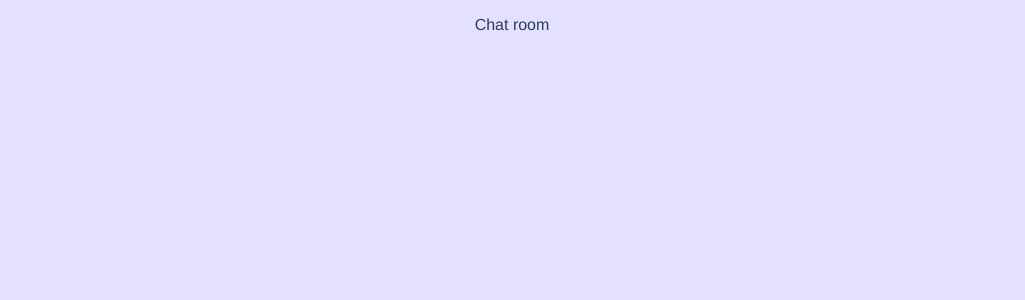
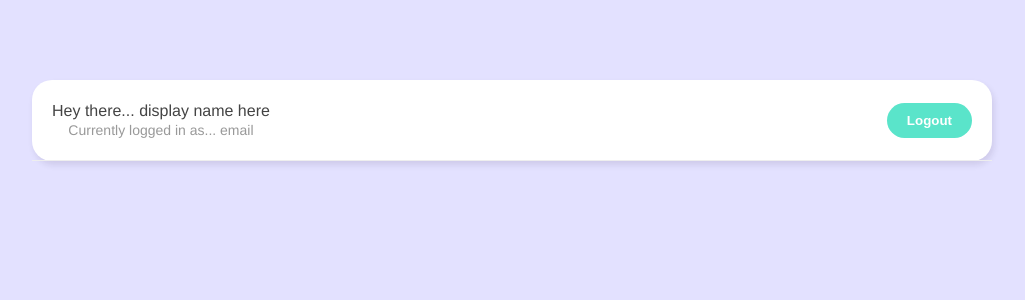
Before and after one commit to albiberon/vue-chat-room, a Vue app in the folder chat-room/: page /chatroom in a window 1280 px wide. Shown: the top 300 px of the page, without its empty margins (128-1153 px from the left). Built offline with nearby package versions, Linux system fonts and the light colour scheme.

Commit message:
sign out functionality implemented

```diff
--- a/chat-room/src/components/LoginForm.vue
+++ b/chat-room/src/components/LoginForm.vue
@@ -11,6 +11,7 @@
 <script>
 import { ref } from '@vue/reactivity'
 import useLogin from '../composables/useLogin'
+import { useRouter } from 'vue-router'
 
 export default {
     setup(props, context) {
@@ -25,6 +26,7 @@
                 if (!error.value) {
                     // console.log('User logged in')
                     context.emit('login')
+                    router.push({name: 'Chatroom'})
                 }
         }
 
--- a/chat-room/src/components/Navbar.vue
+++ b/chat-room/src/components/Navbar.vue
@@ -1,13 +1,53 @@
 <template>
-
+  <nav>
+    <div>
+      <p>Hey there... display name here</p>
+      <p class="email">Currently logged in as... email</p>
+    </div>
+    <button @click="handleClick">Logout</button>
+  </nav>
 </template>
 
 <script>
+import useLogout from '../composables/useLogout'
+import { useRouter } from 'vue-router'
+
+
 export default {
+setup(){
+    const { logout, error } = useLogout()
+    const router = useRouter()
+
+    const handleClick =async () => {
+        await logout()
+        if(!error.value) {
+            console.log('user logged out')
+            router.push({name: 'Welcome'})
+        }
+    }
+
+    return { handleClick }
+}
+
 
 }
 </script>
 
 <style>
-
+  nav {
+    padding: 20px;
+    border-bottom: 1px solid #eee;
+    display: flex;
+    justify-content: space-between;
+    align-items: center;
+  }
+  nav p {
+    margin: 2px auto;
+    font-size: 16px;
+    color: #444;
+  }
+  nav p.email {
+    font-size: 14px;
+    color: #999;
+  }
 </style>
--- /dev/null
+++ b/chat-room/src/composables/useLogout.js
@@ -0,0 +1,22 @@
+import { ref } from "vue"
+import { projectAuth } from "../firebase/config"
+
+const error = ref(null)
+
+const logout = async () => {
+    error.value = null
+
+    try {
+        await projectAuth.signOut()
+    } catch(err)  {
+        console.log(err.message)
+        error.value = err.message
+    }
+}
+
+const useLogout = () => {
+    return { logout, error }
+}
+
+
+export default useLogout
--- a/chat-room/src/views/Chatroom.vue
+++ b/chat-room/src/views/Chatroom.vue
@@ -1,10 +1,17 @@
 <template>
-  <p>Chat room</p>
+<div class="container">
+    <Navbar/>
+</div>
 </template>
 
 <script>
+import Navbar from "../components/Navbar.vue"
+
 export default {
+    components: { Navbar },
+    setup() {
 
+    }
 }
 </script>
 
```
